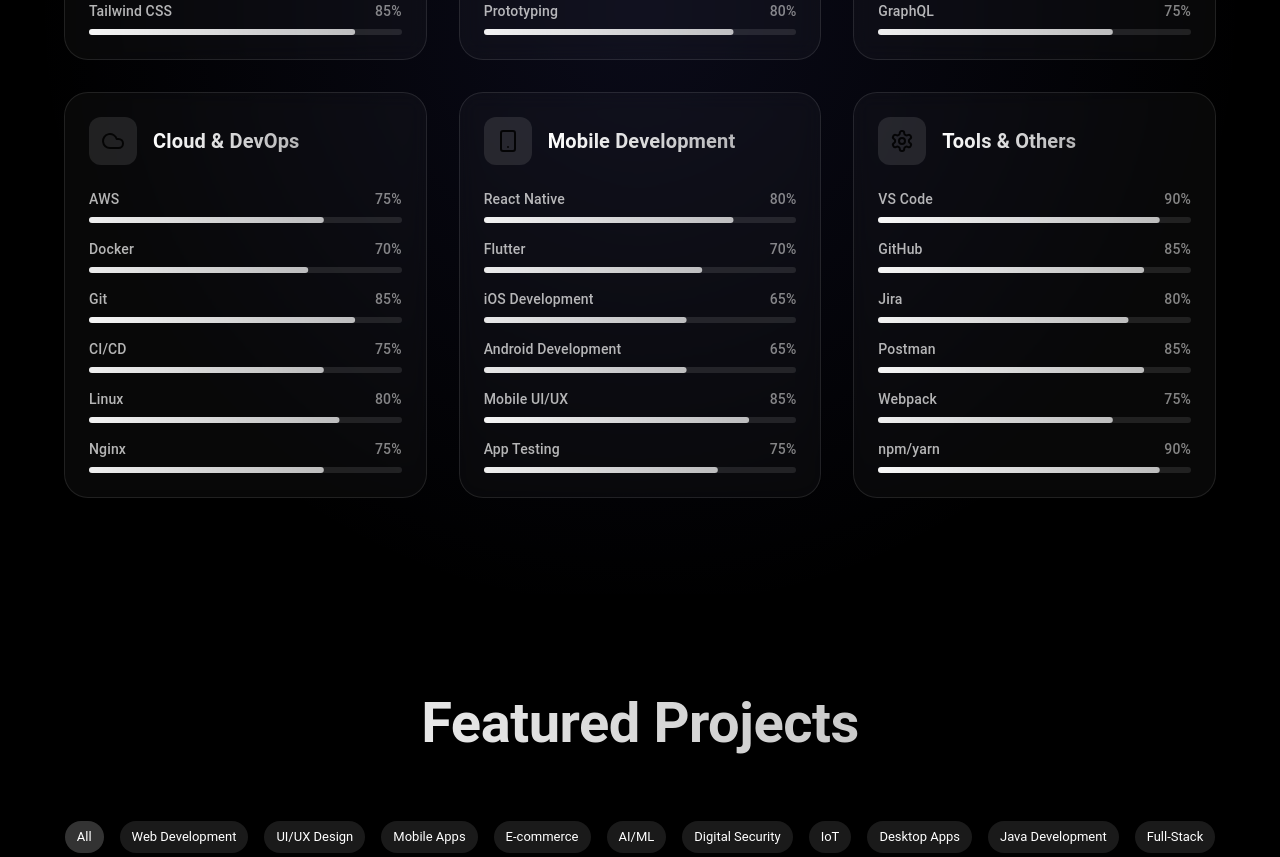
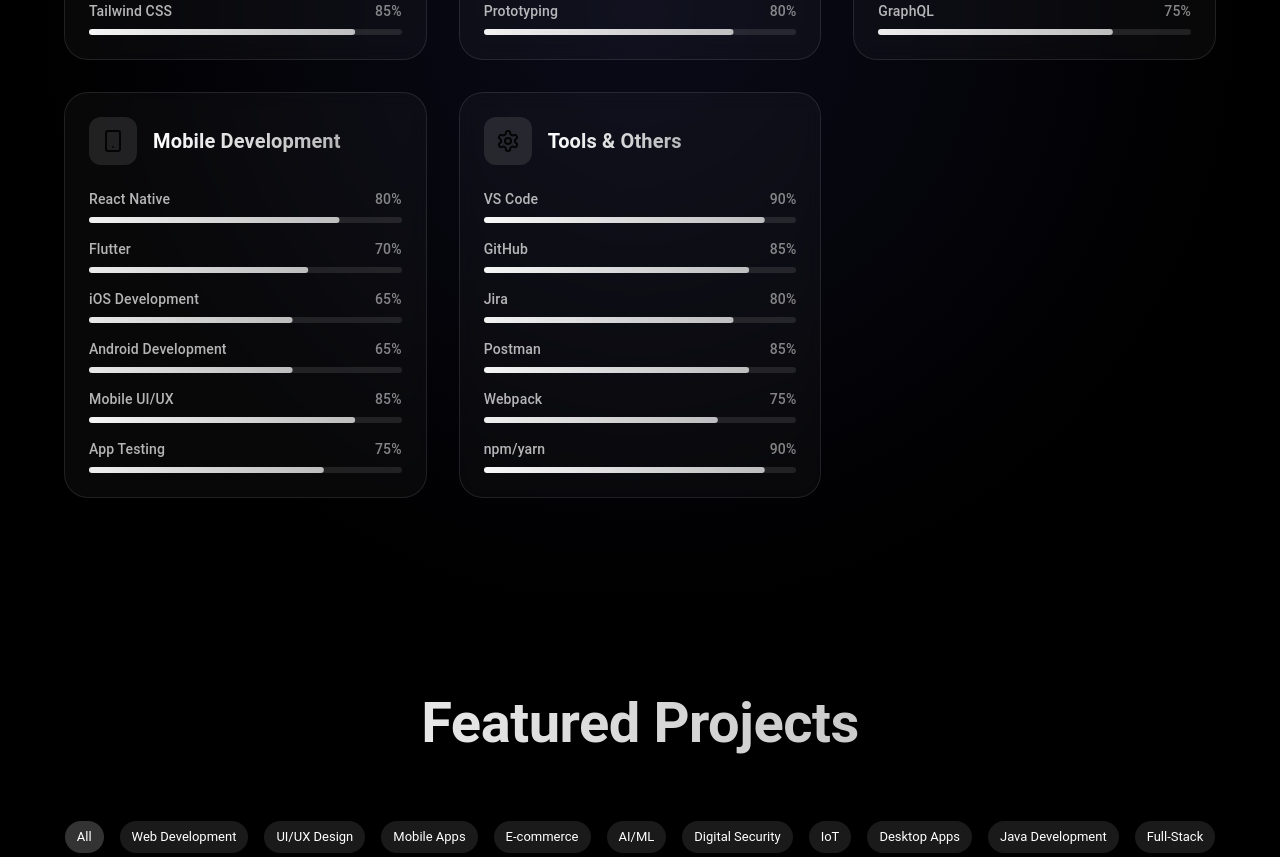
Before and after one commit to SusithD/my-portfolio, a Next.js app: page / in a window 1280 px wide. Shown: the part 3560-4417 px from the top of the page. Built offline with nearby package versions, Linux system fonts and the light colour scheme.

Commit message:
Streamline skill presentation.

```diff
--- a/src/components/Skills.jsx
+++ b/src/components/Skills.jsx
@@ -43,18 +43,6 @@
         { name: "SQL", level: 70 },
         { name: "REST APIs", level: 85 },
         { name: "GraphQL", level: 75 }
-      ]
-    },
-    {
-      title: "Cloud & DevOps",
-      icon: <Cloud size={24} />,
-      skills: [
-        { name: "AWS", level: 75 },
-        { name: "Docker", level: 70 },
-        { name: "Git", level: 85 },
-        { name: "CI/CD", level: 75 },
-        { name: "Linux", level: 80 },
-        { name: "Nginx", level: 75 }
       ]
     },
     {
```
